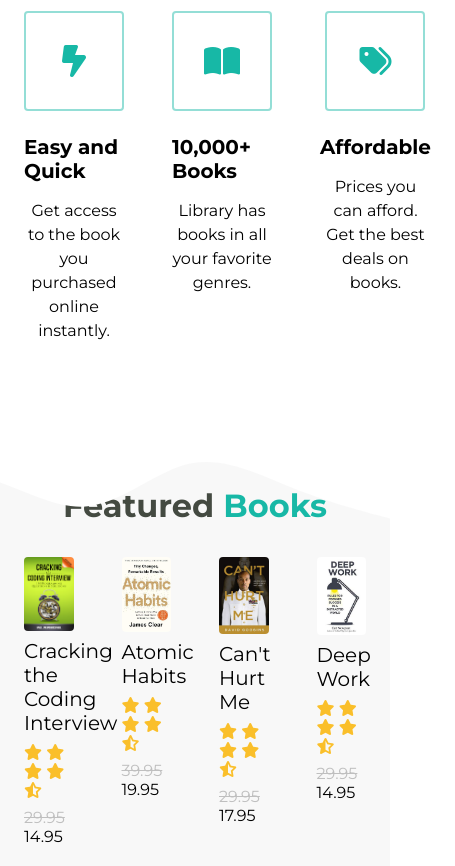
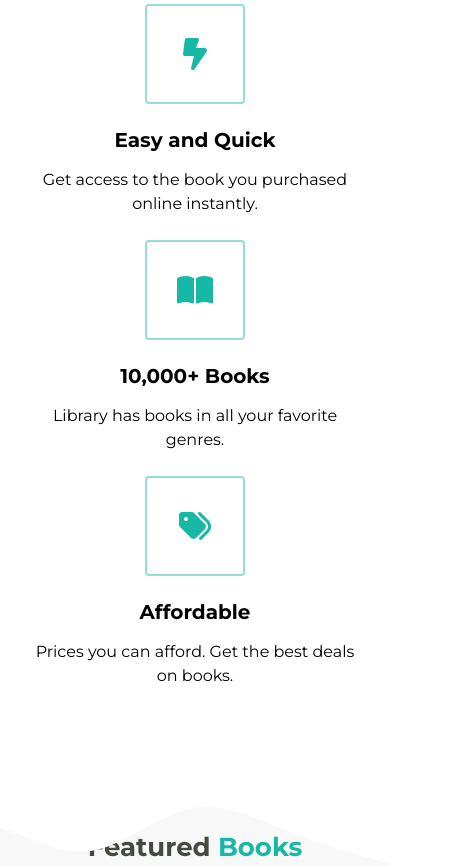
Before and after one commit to mikayla3721/Library, a plain HTML site: page index.html in a window 390 px wide. Shown: the part 960-1826 px from the top of the page, 455 px wide, since content can reach past the window. Drawn offline with Linux system fonts and the light colour scheme.

Commit message:
added media queries

```diff
--- a/style.css
+++ b/style.css
@@ -237,6 +237,7 @@ button:active {
 
 .highlight__wrapper {
   display: flex;
+  flex-wrap: wrap;
 }
 .highlight {
   padding: 0 24px;
@@ -265,6 +266,7 @@ button:active {
     font-size: 20px;
     margin-bottom: 16px;
     max-width: 260px;
+    text-align: center;
 
 }
 
@@ -356,7 +358,23 @@ footer{
 .footer__links{
 margin-bottom: 24px;
 }
+@media (max-width: 768px){
+.header__description{
+    padding: 0 24px;}
+    h1{
+        font-size: 40px;
+    }
+    h2{
+        font-size: 26px;
+    }
 
+    button{
+        font-size: 10px;
+    }
+    .book{
+        width: 50%;
+    }
+}
 @media (max-width: 550px){
     .nav__links{
         display: none;
@@ -365,4 +383,10 @@ margin-bottom: 24px;
     .btn__menu{
         display: block;
     }
+    .highlight{
+        width: 100%;
+    }
+    .highlight:not(:last-child){
+        margin-bottom: 24px;
+    }
 }
```
